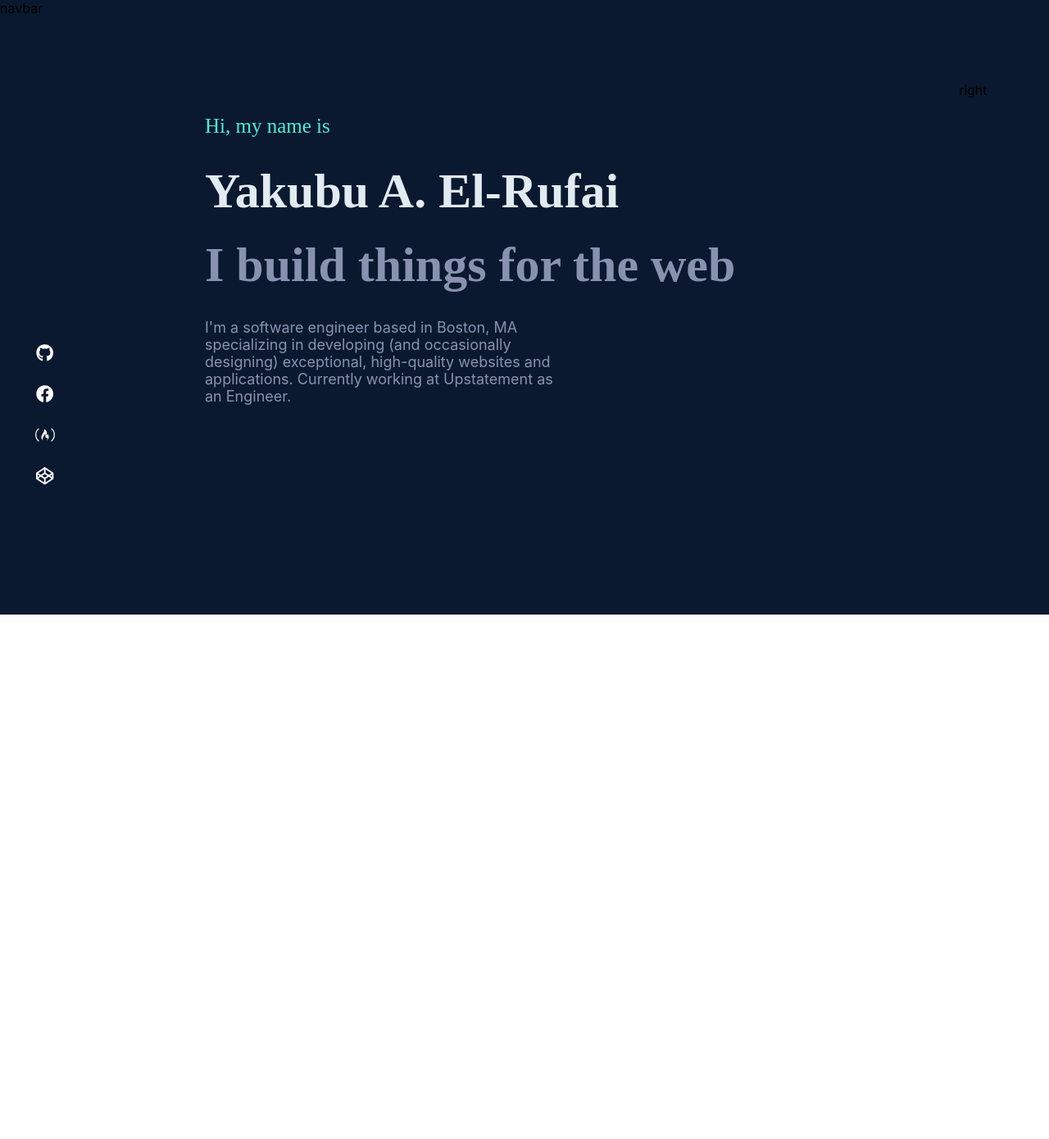
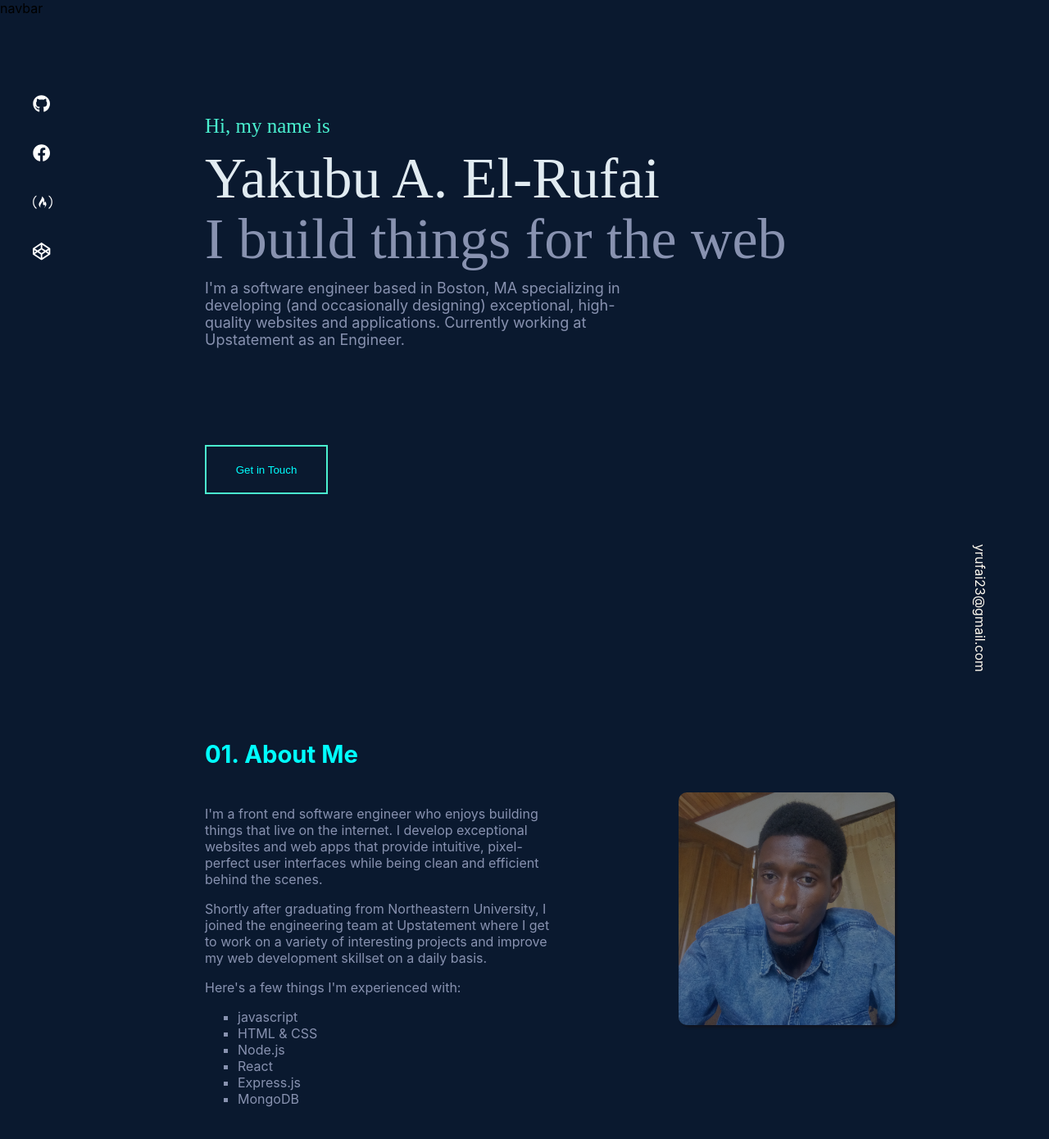
Before and after one commit to yrufai/portfolio, a React (Create React App) app: page / in a window 1280 px wide. Shown: the top 1390 px of the page at 82% size. Before the commit the page ends 800 px from the top, so only its background shows below. Built offline with nearby package versions, Linux system fonts and the light colour scheme; a web font is replaced by a local one.

Commit message:
about page made

```diff
--- a/src/App.js
+++ b/src/App.js
@@ -1,6 +1,6 @@
 import React, { Component } from "react";
-import avator from "./elrufai.jpg";
 import "./App.scss";
+import About from "./components/About";
 import { FontAwesomeIcon } from "@fortawesome/react-fontawesome";
 import {
   faGithub,
@@ -20,7 +20,7 @@ class App extends Component {
         <div className="content">
           <div className="left-section">
             <div className="social">
-              <ul />
+              <ul>
                 <li>
                   <FontAwesomeIcon icon={faGithub} color="white" size="lg" />
                 </li>
@@ -37,20 +37,29 @@ class App extends Component {
                 <li>
                   <FontAwesomeIcon icon={faCodepen} color="white" size="lg" />
                 </li>
+              </ul>
             </div>
           </div>
           <div className="main-area">
+            <section id="home">
               <p id="p1">Hi, my name is </p>
               <h1>Yakubu A. El-Rufai</h1>
               <h1 id="h2">I build things for the web</h1>
               <p id="p2">
                 I'm a software engineer based in Boston, MA specializing in
-              developing (and occasionally designing) exceptional, high-quality
-              websites and applications. Currently working at Upstatement as an
-              Engineer.
+                developing (and occasionally designing) exceptional,
+                high-quality websites and applications. Currently working at
+                Upstatement as an Engineer.
               </p>
+              <button className="contactButton">Get in Touch</button>
+            </section>
+            <About />
           </div>
-          <div className="right-section">right</div>
+          <div className="right-section">
+            <div className="email">
+              <p>yrufai23@gmail.com</p>
+            </div>
+          </div>
         </div>
       </div>
     );
--- a/src/App.scss
+++ b/src/App.scss
@@ -1,5 +1,4 @@
 .App {
-  background-color: #0a192f;
   width: 100%;
   height: 100%;
 
@@ -9,19 +8,20 @@
   }
   .content {
     display: flex;
-    height: 650px;
+    height: 100%;
     .left-section {
       width: 10%;
       height: 80%;
       .social {
-        height: 100%;
-        display: flex;
-        flex-direction: column;
+        //height: 100%;
+        //display: flex;
+        //flex-direction: column;
+        //align-items: center;
+        //justify-content: flex-end;
+        li {
+          align-content: flex-start;
           list-style: none;
-        align-items: center;
-        justify-content: flex-end;
-        li {
-          height: 50px;
+          height: 60px;
         }
       }
     }
@@ -29,11 +29,16 @@
       width: 80%;
       margin: 40px;
       padding-left: 100px;
+      #home {
+        margin-bottom: 200px;
         h1 {
-        font-size: 60px;
           color: #e1ebf1;
+          font-size: 70px;
+          font-weight: 100;
+          line-height: 0.7;
+          margin: 25px;
+          margin-left: 0px;
           font-family: "Eczar", serif;
-        line-height: 50px;
         }
         #h2 {
           color: #8892b0;
@@ -46,12 +51,34 @@
         }
         #p2 {
           font-size: 18px;
-        width: 50%;
+          width: 60%;
           color: #8892b0;
+        }
+        .contactButton {
+          outline: none;
+          background: #0a192f;
+          height: 60px;
+          width: 150px;
+          border: 2px solid #4af0cf;
+          color: aqua;
+          margin: 100px 0px 100px 0px;
+        }
       }
     }
     .right-section {
       width: 10%;
+      height: 80%;
+      .email {
+        width: 100%;
+        height: 90%;
+        display: flex;
+        //flex-direction: column;
+        align-items: flex-end;
+        justify-content: flex-end;
+        writing-mode: vertical-rl;
+        text-orientation: mixed;
+        color: floralwhite;
       }
     }
   }
+}
--- /dev/null
+++ b/src/components/About.js
@@ -0,0 +1,44 @@
+import React from "react";
+import "./about.scss";
+import avator from "../elrufai.jpg";
+
+const About = () => {
+  return (
+    <section id="aboutPage">
+      <div className="about-title">
+        <h3>01. About Me</h3>
+      </div>
+      <div className="about-content">
+        <div className="writing">
+          <p>
+            I'm a front end software engineer who enjoys building things that
+            live on the internet. I develop exceptional websites and web apps
+            that provide intuitive, pixel-perfect user interfaces while being
+            clean and efficient behind the scenes.
+          </p>
+          <p>
+            Shortly after graduating from Northeastern University, I joined the
+            engineering team at Upstatement where I get to work on a variety of
+            interesting projects and improve my web development skillset on a
+            daily basis.
+          </p>
+          <p>Here's a few things I'm experienced with:</p>
+          <ul id="skills">
+            <li>javascript</li>
+            <li>HTML & CSS</li>
+            <li>Node.js</li>
+            <li>React</li>
+            <li>Express.js</li>
+            <li>MongoDB</li>
+          </ul>
+        </div>
+        <div className="photo">
+          <div id="pic">
+            <img src={avator} />
+          </div>
+        </div>
+      </div>
+    </section>
+  );
+};
+export default About;
--- /dev/null
+++ b/src/components/about.scss
@@ -0,0 +1,46 @@
+#aboutPage {
+  display: block;
+  margin-top: 50px;
+  height: 600px;
+  .about-title {
+    width: 100%;
+    color: aqua;
+    font-size: 25px;
+  }
+  .about-content {
+    display: flex;
+    width: 100%;
+    .writing {
+      width: 60%;
+      color: #8892b0;
+      p {
+        width: 80%;
+      }
+      li {
+        list-style: square;
+        margin-left: 0px;
+      }
+    }
+    .photo {
+      width: 40%;
+      #pic {
+        width: 75%;
+        margin-left: 50px;
+        img {
+          width: 100%;
+          box-shadow: 3px 3px 3px #140f12;
+          border-radius: 10px;
+          opacity: 0.5;
+        }
+        img:hover {
+          opacity: 1;
+        }
+      }
+    }
+  }
+}
+@media (max-width: 750px) {
+  .about-content {
+    display: block;
+  }
+}
--- a/src/index.scss
+++ b/src/index.scss
@@ -1,4 +1,5 @@
 body {
+  background: #0a192f;
   margin: 0;
   padding: 0;
   font-family: -apple-system, BlinkMacSystemFont, "Segoe UI", "Roboto", "Oxygen",
```
Also changed, not shown: src/components/nav.js (+1 -41 lines). Lines whose indentation alone changed are shown as unchanged.
